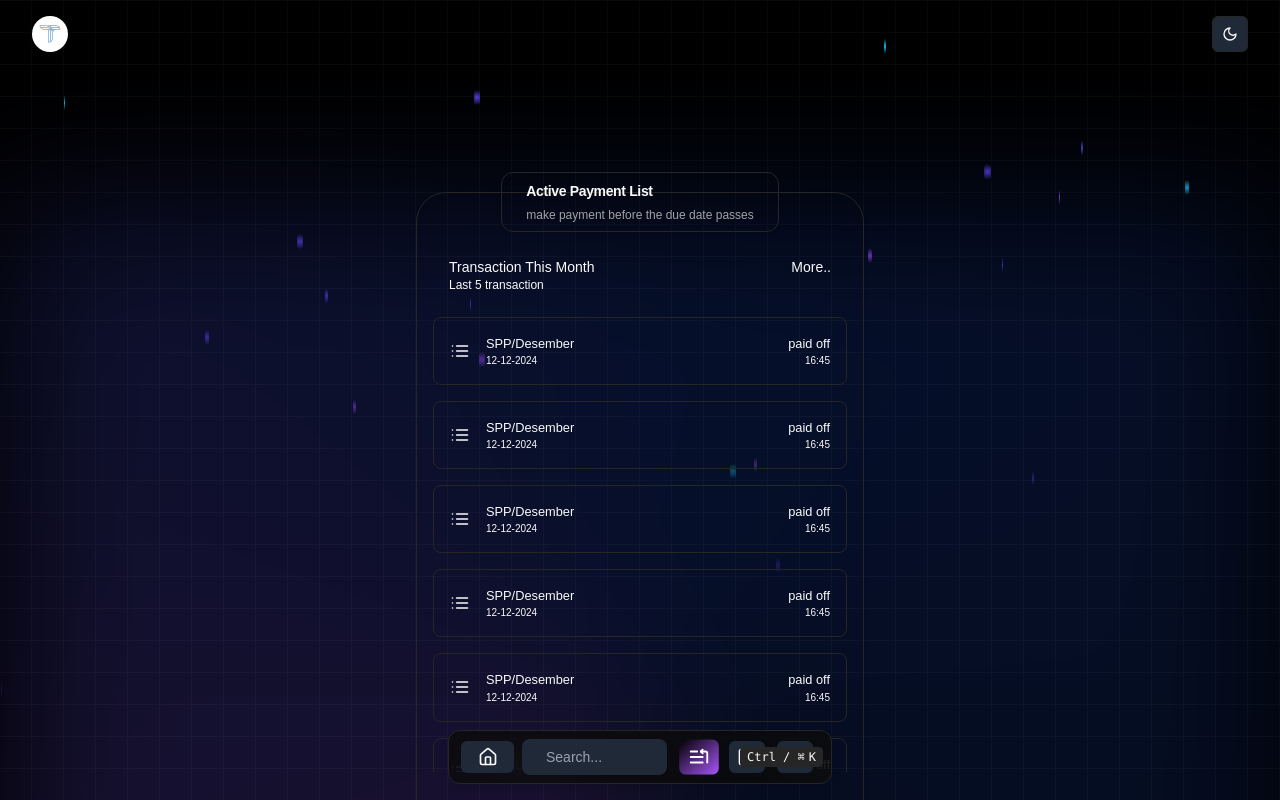
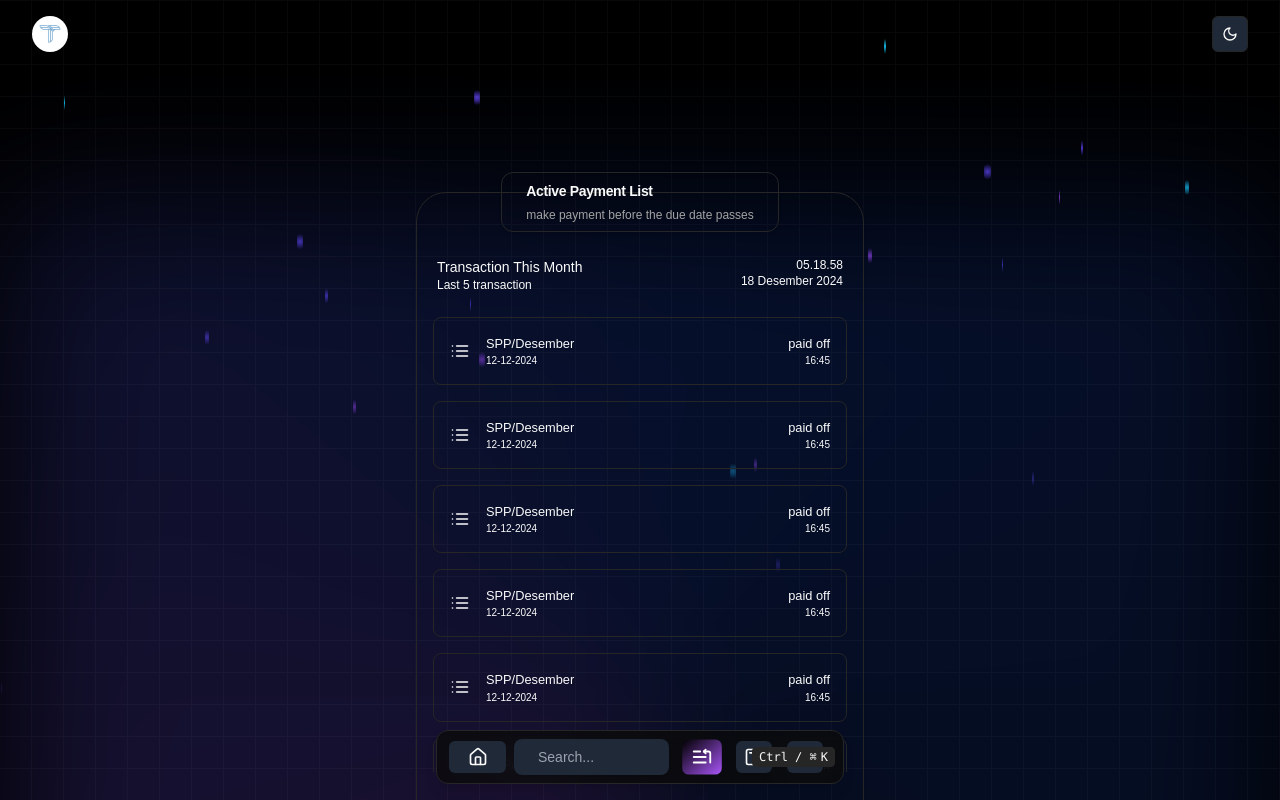
Before and after one commit to FebriTahta/next_school_payment, a Next.js app: page /payment-list in a window 1280 px wide. Shown: the top 800 px of the page. Built offline with nearby package versions, Linux system fonts and the light colour scheme.

Commit message:
padding card & menu bottom

```diff
--- a/app/payment-list/page.tsx
+++ b/app/payment-list/page.tsx
@@ -1,9 +1,14 @@
 import PaymentList from "@/components/page/payment-list"
 
-const page = () => {
+const props =  {
+  title: "Active Payment List",
+  desc: "make payment before the due date passes"
+}
+
+const page = ({}) => {
   return (
     <div>
-        <PaymentList />
+        <PaymentList props={props}/>
     </div>
   )
 }
--- a/components/navigation/bottom-menu.tsx
+++ b/components/navigation/bottom-menu.tsx
@@ -11,7 +11,7 @@ export function BottomMenu() {
   return (
     <>
       {pathName !== "/" && (
-        <div className="fixed inset-x-0 bottom-4 z-50 mx-auto w-full max-w-md pr-8 pl-8">
+        <div className="fixed inset-x-0 bottom-4 z-50 mx-auto w-full max-w-md pr-5 pl-5">
           <nav className="grid grid-cols-12 items-center gap-2 rounded-xl border bg-background/80 px-3 py-2 shadow-lg backdrop-blur-lg">
             {/* Home Button (2 columns) */}
             <div
@@ -42,7 +42,7 @@ export function BottomMenu() {
                 }`}
               >
                 <Link href={"/payment-list"} className="p-2">
-                  <ListStart className="h-5 w-5" />
+                  <ListStart className="h-5 w-5"/>
                 </Link>
               </div>
 
--- a/components/page/payment-list.tsx
+++ b/components/page/payment-list.tsx
@@ -1,10 +1,21 @@
 'use client'
 import {motion} from "framer-motion";
 import { Card, CardHeader, CardDescription, CardTitle } from "../ui/card";
-// import Link from "next/link";
 import { List } from "lucide-react";
+import { payment_list_page_props } from "@/interface/payment-list-page-props";
+import {Dates, Time} from "../time";
+import { useState, useEffect } from 'react';
 
-const PaymentList = () => {
+const PaymentList = ({props}: payment_list_page_props) => {
+
+  const [hydrated, setHydrated] = useState(false);
+
+  useEffect(() => {
+    setHydrated(true);
+  }, []);
+
+  if (!hydrated) return null;
+
   return (
     <div className="h-full pt-[45%] w-screen max-w-md relative">
         <motion.div
@@ -17,22 +28,23 @@ const PaymentList = () => {
         {/* card name */}
         <Card className="flex z-50 dark:bg-transparent">
           <CardHeader className="pt-2 pb-2">
-            <CardTitle className="text-sm">Active Payment List</CardTitle>
-            <CardDescription className="text-xs">make payment before the due date passes</CardDescription>
+            <CardTitle className="text-sm">{props.title}</CardTitle>
+            <CardDescription className="text-xs">{props.desc}</CardDescription>
           </CardHeader>
         </Card>
         {/* card payment component */}
         <Card className="z-20 mt-[-40px] w-full h-screen rounded-[30px] dark:bg-transparent">
 
-          <CardHeader className="pr-8 pl-8 pt-16">
+          <CardHeader className="pr-5 pl-5 pt-16">
             <div className="flex flex-row justify-between">
               <div className="flex flex-col text_left">
                 <p className="text-sm">Transaction This Month</p>
                 <small className="text-xs">Last 5 transaction</small>
               </div>
-             <div className="flex text-right">
-              <p className=" text-sm">More..</p>
-             </div>
+              <div className="flex flex-col items-end text_right">
+                <Time/>
+                <Dates/>
+              </div>
             </div>
           </CardHeader>
 
--- /dev/null
+++ b/components/time.tsx
@@ -0,0 +1,64 @@
+'use client';
+
+import { useState, useEffect } from 'react';
+
+export const Time = () => {
+  const [dateTime, setDateTime] = useState<string>(() =>
+    new Intl.DateTimeFormat('id-ID', {
+      hour: 'numeric',
+      minute: 'numeric',
+      second: 'numeric',
+    }).format(new Date())
+  );
+
+  useEffect(() => {
+    const interval = setInterval(() => {
+      setDateTime(
+        new Intl.DateTimeFormat('id-ID', {
+          hour: 'numeric',
+          minute: 'numeric',
+          second: 'numeric',
+        }).format(new Date())
+      );
+    }, 1000);
+
+    return () => clearInterval(interval);
+  }, []);
+
+  return (
+    <div className="text-xs">
+      {dateTime}
+    </div>
+  );
+};
+
+
+export const Dates = () => {
+    const [dateTime, setDateTime] = useState<string>(() =>
+      new Intl.DateTimeFormat('id-ID', {
+        year: 'numeric',
+        month: 'long',
+        day: 'numeric',
+      }).format(new Date())
+    );
+
+    useEffect(() => {
+      const interval = setInterval(() => {
+        setDateTime(
+          new Intl.DateTimeFormat('id-ID', {
+            year: 'numeric',
+            month: 'long',
+            day: 'numeric',
+          }).format(new Date())
+        );
+      }, 1000);
+
+      return () => clearInterval(interval);
+    }, []);
+
+    return (
+      <div className="text-xs">
+        {dateTime}
+      </div>
+    );
+  };
--- /dev/null
+++ b/interface/payment-list-page-props.ts
@@ -0,0 +1,6 @@
+export interface payment_list_page_props {
+    props: {
+        title: string,
+        desc: string
+    }
+}
```
